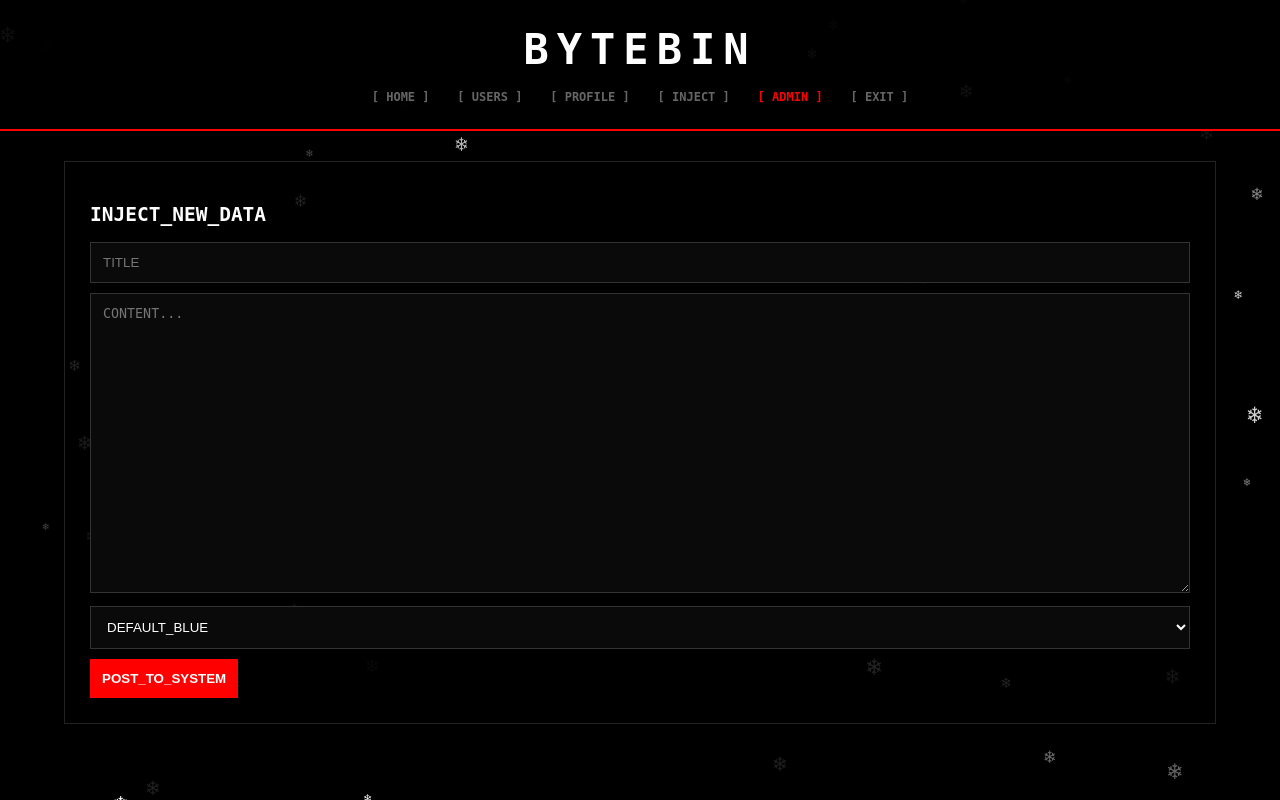
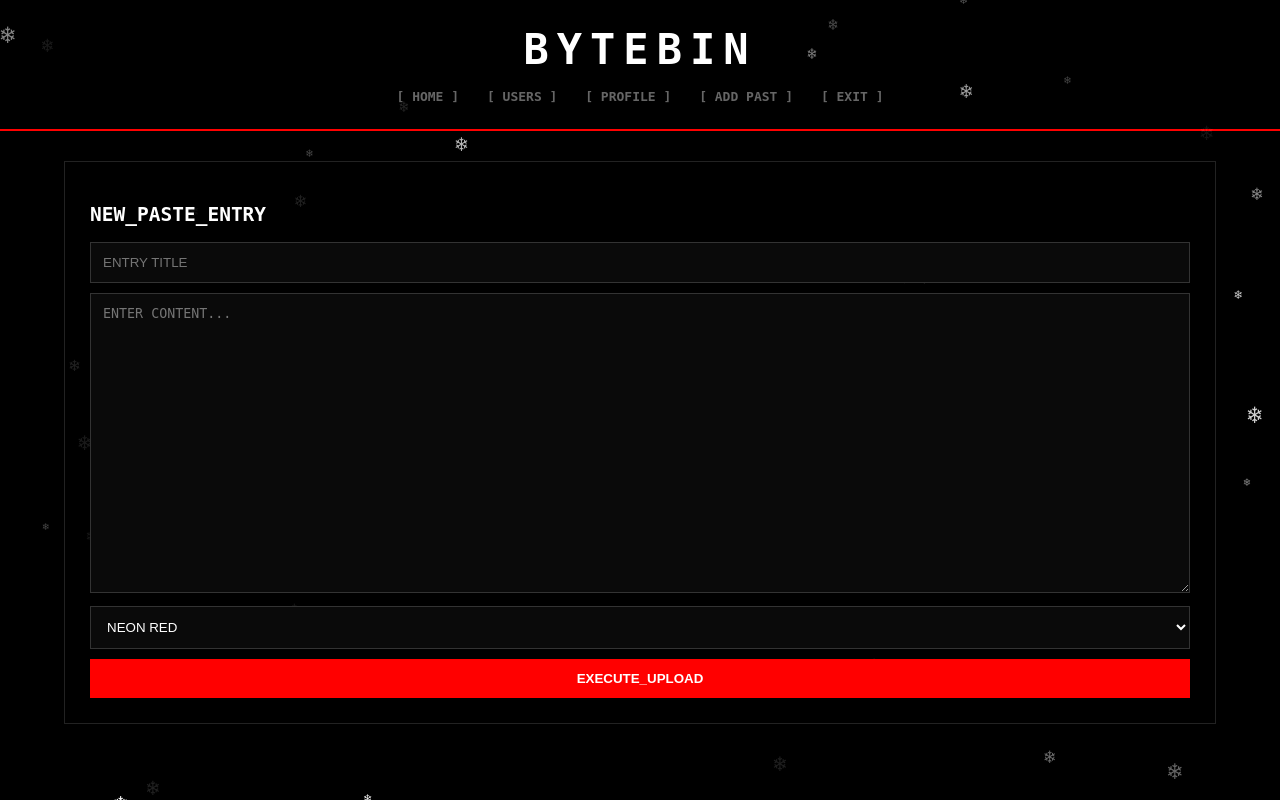
Before and after one commit to googldorks-beep/Secret, a Flask app: page /add in a window 1280 px wide. Run offline with Flask 3, Linux system fonts and the light colour scheme; the visitor is signed in with stand-in values (Sample User, id 1); some libraries are stand-ins or nearby versions.

Commit message:
V290: File Avatar Upload, Add Past button renamed, All 12 colors fixed

```diff
--- a/server.py
+++ b/server.py
@@ -1,6 +1,5 @@
-import os, hashlib, functools
-from datetime import datetime
-from flask import Flask, render_template, request, session, redirect, url_for, flash, abort
+import os, hashlib, base64
+from flask import Flask, render_template, request, session, redirect, url_for, abort
 
 try:
     import psycopg2
@@ -9,7 +8,7 @@
     pass
 
 app = Flask(__name__)
-app.secret_key = os.environ.get('SECRET_KEY', 'GENESIS_V280_STABLE')
+app.secret_key = os.environ.get('SECRET_KEY', 'ULTRA_V290_FINAL')
 DB_URL = os.environ.get('DATABASE_URL')
 
 def get_db():
@@ -33,20 +32,6 @@
     u = cur.fetchall(); cur.close(); conn.close()
     return render_template('users.html', users=u)
 
-@app.route('/register', methods=['GET', 'POST'])
-def register():
-    if request.method == 'POST':
-        u, p = request.form.get('u'), request.form.get('p')
-        h = hashlib.sha256(p.encode()).hexdigest()
-        conn = get_db(); cur = conn.cursor()
-        try:
-            cur.execute("INSERT INTO users (username, password_hash) VALUES (%s, %s)", (u, h))
-            conn.commit()
-            return redirect('/login')
-        except: return "User exists"
-        finally: cur.close(); conn.close()
-    return render_template('register.html')
-
 @app.route('/login', methods=['GET', 'POST'])
 def login():
     if request.method == 'POST':
@@ -56,7 +41,7 @@
         cur.execute("SELECT * FROM users WHERE username=%s AND password_hash=%s", (u, h))
         user = cur.fetchone(); cur.close(); conn.close()
         if user:
-            session.update({'user':user['username'], 'role':user['role'], 'bg':user['bg_url'], 'music':user['music_url'], 'avatar':user['avatar_url']})
+            session.update({'user':user['username'], 'role':user['role'], 'bg':user['bg_url'], 'avatar':user['avatar_url']})
             return redirect('/')
     return render_template('login.html')
 
@@ -73,11 +58,14 @@
 @app.route('/update_avatar', methods=['POST'])
 def update_avatar():
     if 'user' not in session: return redirect('/login')
-    new_av = request.form.get('avatar_url')
-    conn = get_db(); cur = conn.cursor()
-    cur.execute("UPDATE users SET avatar_url=%s WHERE username=%s", (new_av, session['user']))
-    conn.commit(); cur.close(); conn.close()
-    session['avatar'] = new_av
+    file = request.files.get('avatar_file')
+    if file:
+        img_data = base64.b64encode(file.read()).decode('utf-8')
+        avatar_url = f"data:{file.content_type};base64,{img_data}"
+        conn = get_db(); cur = conn.cursor()
+        cur.execute("UPDATE users SET avatar_url=%s WHERE username=%s", (avatar_url, session['user']))
+        conn.commit(); cur.close(); conn.close()
+        session['avatar'] = avatar_url
     return redirect(f"/profile/{session['user']}")
 
 @app.route('/add', methods=['GET', 'POST'])
@@ -91,24 +79,6 @@
         return redirect('/')
     return render_template('add.html')
 
-@app.route('/admin')
-def admin():
-    if session.get('role') != 'Owner': abort(403)
-    conn = get_db(); cur = conn.cursor()
-    cur.execute("SELECT * FROM pastes ORDER BY id DESC")
-    p = cur.fetchall()
-    cur.execute("SELECT * FROM users ORDER BY reg_date DESC")
-    u = cur.fetchall(); cur.close(); conn.close()
-    return render_template('admin.html', pastes=p, users=u)
-
-@app.route('/delete_paste/<int:pid>')
-def delete_paste(pid):
-    if session.get('role') not in ['Owner', 'Admin']: abort(403)
-    conn = get_db(); cur = conn.cursor()
-    cur.execute("DELETE FROM pastes WHERE id = %s", (pid,))
-    conn.commit(); cur.close(); conn.close()
-    return redirect('/admin')
-
 @app.route('/logout')
 def logout(): session.clear(); return redirect('/')
 
--- a/templates/add.html
+++ b/templates/add.html
@@ -1,14 +1,23 @@
 {% extends "layout.html" %}
 {% block content %}
-<h2>INJECT_NEW_DATA</h2>
+<h2>NEW_PASTE_ENTRY</h2>
 <form method="POST">
-    <input type="text" name="t" placeholder="TITLE" required>
-    <textarea name="c" style="height: 300px;" placeholder="CONTENT..." required></textarea>
+    <input type="text" name="t" placeholder="ENTRY TITLE" required>
+    <textarea name="c" style="height: 300px;" placeholder="ENTER CONTENT..." required></textarea>
     <select name="style">
-        <option value="dark-blue">DEFAULT_BLUE</option>
-        <option value="red">NEON_RED</option>
-        {% if session.role == 'Owner' %}<option value="rainbow">VIP_RAINBOW</option>{% endif %}
+        <option value="red">NEON RED</option>
+        <option value="green">MATRIX GREEN</option>
+        <option value="blue">CYBER BLUE</option>
+        <option value="pink">HOT PINK</option>
+        <option value="gold">GOLD VIP</option>
+        <option value="toxic">TOXIC GREEN</option>
+        <option value="orange">BLOOD ORANGE</option>
+        <option value="cyan">ICE CYAN</option>
+        <option value="emerald">EMERALD</option>
+        <option value="crimson">CRIMSON</option>
+        <option value="white">GHOST WHITE</option>
+        <option value="rainbow">CORE RAINBOW</option>
     </select>
-    <button type="submit" class="btn">POST_TO_SYSTEM</button>
+    <button type="submit" class="btn">EXECUTE_UPLOAD</button>
 </form>
 {% endblock %}
--- a/templates/layout.html
+++ b/templates/layout.html
@@ -2,34 +2,41 @@
 <html>
 <head>
     <style>
-        :root { --red: #ff0000; --green: #00ff41; --purple: #bc13fe; --gold: #ffd700; --blue: #00f2ff; --pink: #ff00ff; --yellow: #ffff00; --toxic: #adff2f; }
-        body { background: #000 url('{{ session.bg }}') fixed center; background-size: cover; color: #fff; font-family: monospace; margin: 0; overflow-x: hidden; }
-        header { background: rgba(0,0,0,0.9); border-bottom: 2px solid var(--red); padding: 25px; text-align: center; position: relative; z-index: 100; }
+        :root {
+            --red: #ff0000; --green: #00ff41; --purple: #bc13fe; --gold: #ffd700;
+            --blue: #00f2ff; --pink: #ff00ff; --toxic: #adff2f; --orange: #ff4500;
+            --white: #ffffff; --cyan: #00ffff; --emerald: #50c878; --crimson: #dc143c;
+        }
+        body { background: #000 url('{{ session.bg }}') fixed center; background-size: cover; color: #fff; font-family: monospace; margin: 0; }
+        header { background: rgba(0,0,0,0.9); border-bottom: 2px solid var(--red); padding: 25px; text-align: center; }
         .main-title { color: #fff; font-size: 42px; letter-spacing: 8px; margin: 0; font-weight: bold; text-transform: uppercase; }
         nav { margin-top: 15px; }
-        nav a { color: #666; text-decoration: none; margin: 0 10px; font-weight: bold; font-size: 12px; }
-        nav a:hover { color: #fff; text-shadow: 0 0 10px #fff; }
+        nav a { color: #666; text-decoration: none; margin: 0 10px; font-weight: bold; }
+        nav a:hover { color: #fff; }
 
         .container { max-width: 1100px; margin: 30px auto; background: rgba(0,0,0,0.85); padding: 25px; border: 1px solid #222; position: relative; z-index: 100; }
 
-        .paste-row { display: block; text-decoration: none; color: inherit; padding: 20px; margin-bottom: 15px; transition: 0.3s; }
+        /* Все стили цветов */
+        .paste-row { display: block; text-decoration: none; color: inherit; padding: 20px; margin-bottom: 15px; border-radius: 4px; transition: 0.3s; }
+        .glow-red { background: rgba(255,0,0,0.1); border: 1px solid var(--red); box-shadow: 0 0 20px rgba(255,0,0,0.3), inset 0 0 10px rgba(255,0,0,0.2); }
+        .glow-green { background: rgba(0,255,65,0.1); border: 1px solid var(--green); box-shadow: 0 0 20px rgba(0,255,65,0.3); }
+        .glow-blue { background: rgba(0,242,255,0.1); border: 1px solid var(--blue); box-shadow: 0 0 20px rgba(0,242,255,0.3); }
+        .glow-pink { background: rgba(255,0,255,0.1); border: 1px solid var(--pink); box-shadow: 0 0 20px rgba(255,0,255,0.3); }
+        .glow-gold { background: rgba(255,215,0,0.1); border: 1px solid var(--gold); box-shadow: 0 0 20px rgba(255,215,0,0.3); }
+        .glow-toxic { background: rgba(173,255,47,0.1); border: 1px solid var(--toxic); box-shadow: 0 0 20px rgba(173,255,47,0.3); }
+        .glow-orange { background: rgba(255,69,0,0.1); border: 1px solid var(--orange); box-shadow: 0 0 20px rgba(255,69,0,0.3); }
+        .glow-cyan { background: rgba(0,255,255,0.1); border: 1px solid var(--cyan); box-shadow: 0 0 20px rgba(0,255,255,0.3); }
+        .glow-emerald { background: rgba(80,200,120,0.1); border: 1px solid var(--emerald); box-shadow: 0 0 20px rgba(80,200,120,0.3); }
+        .glow-crimson { background: rgba(220,20,60,0.1); border: 1px solid var(--crimson); box-shadow: 0 0 20px rgba(220,20,60,0.3); }
+        .glow-white { background: rgba(255,255,255,0.05); border: 1px solid var(--white); box-shadow: 0 0 20px rgba(255,255,255,0.3); }
+        .glow-rainbow { border: 1px solid #fff; box-shadow: 0 0 25px #fff; background: rgba(255,255,255,0.1); }
 
-        /* Стили свечения (Заливка) */
-        .glow-red { background: rgba(255,0,0,0.1); border: 1px solid var(--red); box-shadow: 0 0 20px rgba(255,0,0,0.2), inset 0 0 10px rgba(255,0,0,0.1); }
-        .glow-pink { background: rgba(255,0,255,0.1); border: 1px solid var(--pink); box-shadow: 0 0 20px rgba(255,0,255,0.2); }
-        .glow-blue { background: rgba(0,242,255,0.1); border: 1px solid var(--blue); box-shadow: 0 0 20px rgba(0,242,255,0.2); }
-        .glow-toxic { background: rgba(173,255,47,0.1); border: 1px solid var(--toxic); box-shadow: 0 0 20px rgba(173,255,47,0.2); }
-        .glow-purple { background: rgba(188,19,254,0.1); border: 1px solid var(--purple); box-shadow: 0 0 20px rgba(188,19,254,0.2); }
-        .glow-gold { background: rgba(255,215,0,0.1); border: 1px solid var(--gold); box-shadow: 0 0 20px rgba(255,215,0,0.2); }
-        .glow-rainbow { border: 1px solid #fff; box-shadow: 0 0 15px #fff; background: rgba(255,255,255,0.05); }
-
-        .avatar-img { width: 140px; height: 140px; border-radius: 50%; border: 3px solid var(--red); object-fit: cover; transition: 0.3s; }
-        .avatar-img:hover { filter: brightness(1.3); transform: scale(1.02); }
-        .btn { background: var(--red); color: #fff; border: none; padding: 12px; cursor: pointer; font-weight: bold; }
+        .avatar-img { width: 150px; height: 150px; border-radius: 50%; border: 3px solid var(--red); object-fit: cover; cursor: pointer; }
+        .btn { background: var(--red); color: #fff; border: none; padding: 12px; cursor: pointer; font-weight: bold; width: 100%; }
         input, textarea, select { background: #0a0a0a; border: 1px solid #333; color: #fff; padding: 12px; width: 100%; margin-bottom: 10px; box-sizing: border-box; }
 
         #snow-container { position: fixed; top: 0; left: 0; width: 100%; height: 100%; pointer-events: none; z-index: 50; }
-        .snowflake { position: absolute; color: #fff; user-select: none; top: -20px; }
+        .snowflake { position: absolute; color: #fff; top: -20px; animation: fall linear forwards; }
         @keyframes fall { to { transform: translateY(105vh); } }
     </style>
 </head>
@@ -42,7 +49,7 @@
             <a href="/users">[ USERS ]</a>
             {% if session.user %}
                 <a href="/profile/{{ session.user }}">[ PROFILE ]</a>
-                <a href="/add">[ INJECT ]</a>
+                <a href="/add">[ ADD PAST ]</a>
                 {% if session.role == 'Owner' %}<a href="/admin" style="color:red;">[ ADMIN ]</a>{% endif %}
                 <a href="/logout">[ EXIT ]</a>
             {% else %}<a href="/login">[ LOGIN ]</a>{% endif %}
@@ -57,7 +64,7 @@
             flake.style.left = Math.random() * 100 + 'vw';
             flake.style.opacity = Math.random();
             flake.style.fontSize = Math.random() * 15 + 10 + 'px';
-            flake.style.animation = `fall ${Math.random() * 5 + 5}s linear forwards`;
+            flake.style.animationDuration = (Math.random() * 5 + 5) + 's';
             snow.appendChild(flake); setTimeout(() => flake.remove(), 10000);
         }
         setInterval(createSnow, 150);
```
Also changed, not shown: templates/profile.html (+12 -24 lines).
